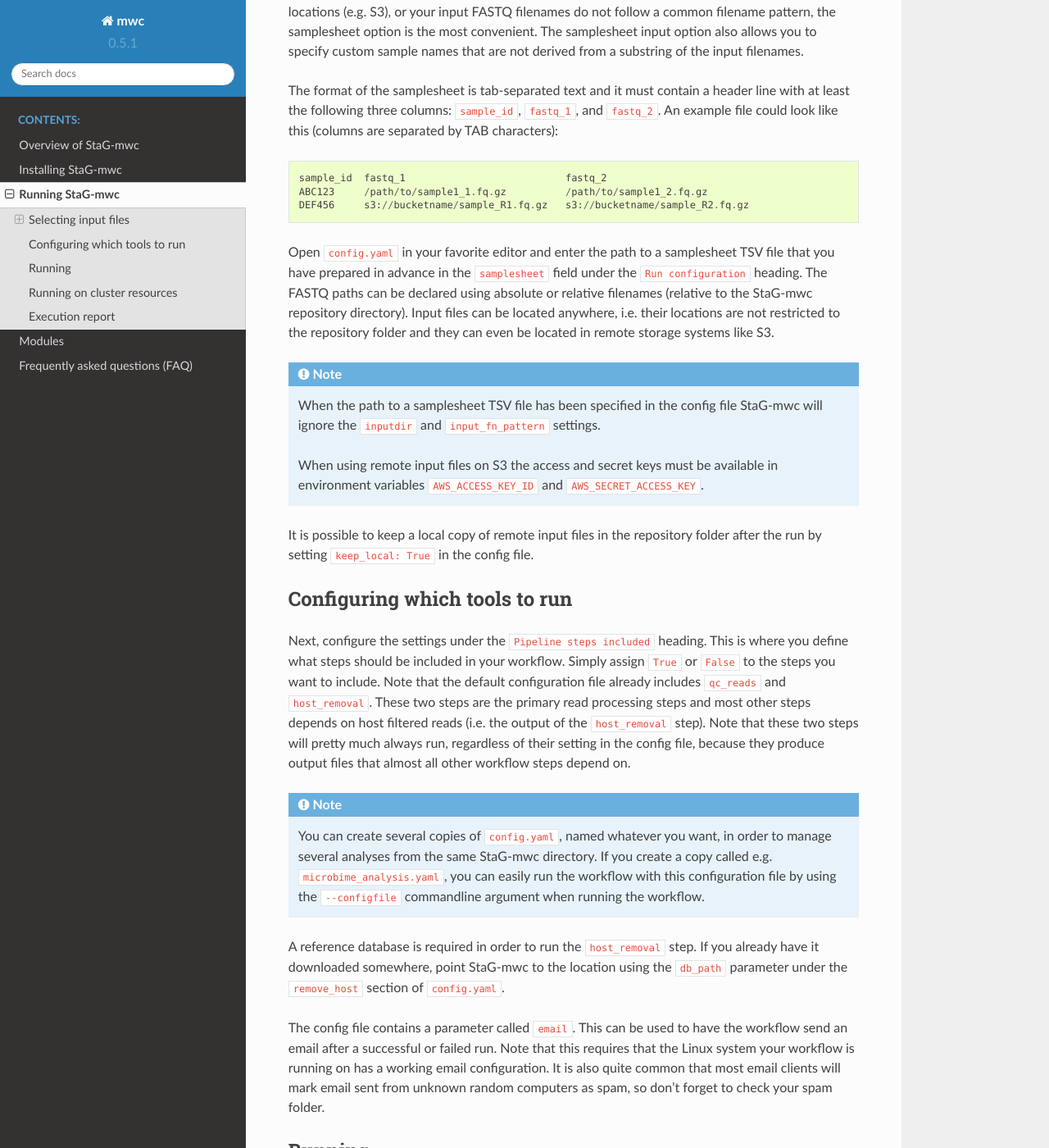
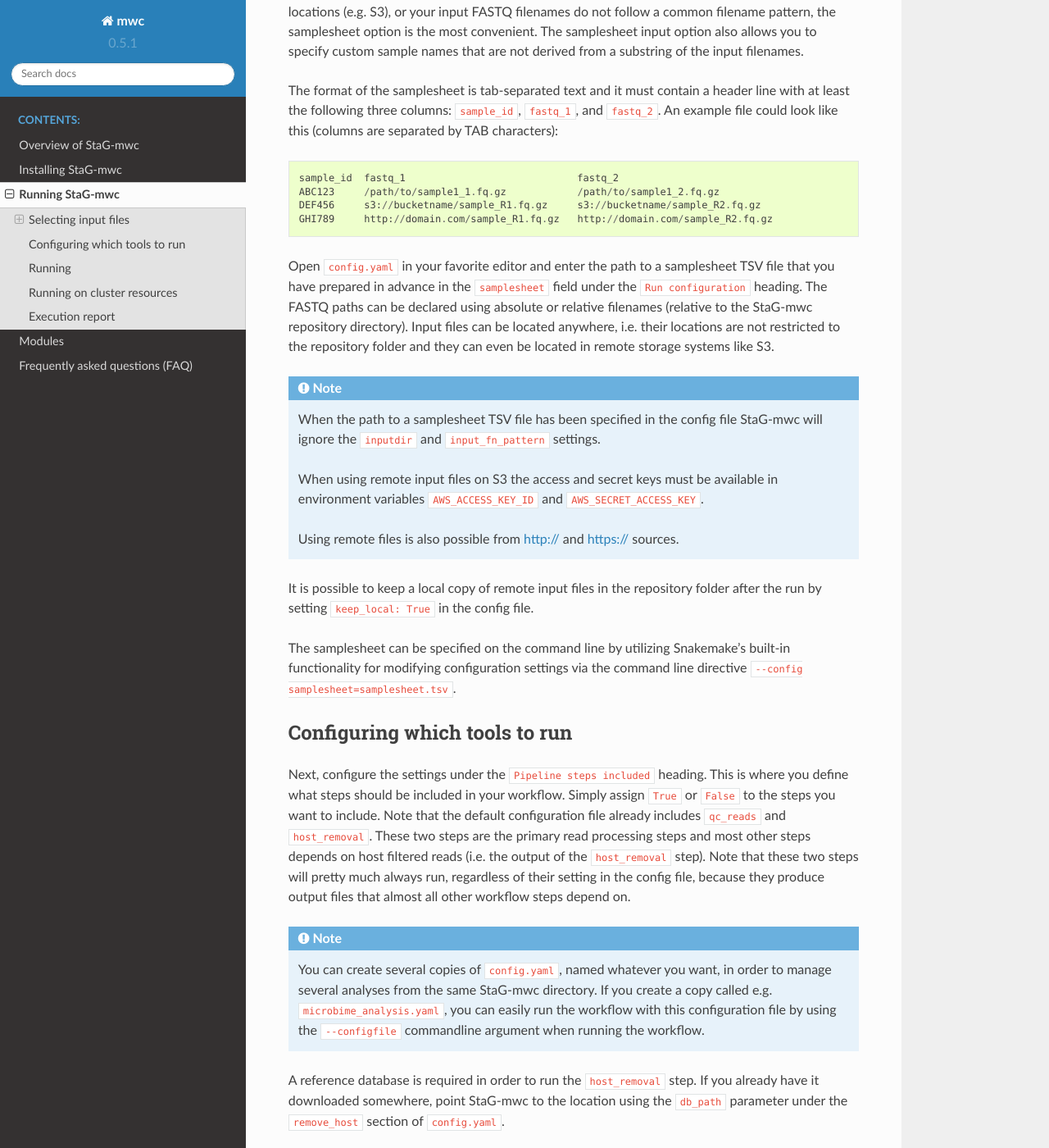
Before and after one commit to ctmrbio/stag-mwc, a Sphinx documentation site: the page built from docs/source/running.rst, in a window 1280 px wide and 1400 px high, scrolled down 797 px. Shown: the whole window at 82% size. Built offline with Sphinx 7.4.7 and the Read the Docs theme 2.0.0, drawn with Linux system fonts in a browser that asks for light colours.

Commit message:
Enable remote sources over HTTP/HTTPS

```diff
--- a/config.yaml
+++ b/config.yaml
@@ -35,6 +35,7 @@ keep_local: False                    # Keep local copies of remote input files,
 #########################
 qc_reads: True
 host_removal: True
+multiqc_report: True
 naive:
     assess_depth: False
     sketch_compare: False
@@ -55,7 +56,6 @@ mappers:
     bowtie2: False
 assembly: False
 binning: False
-multiqc_report: False
 
 
 #########################
@@ -65,7 +65,7 @@ fastp:
     extra: ""
     keep_output: False       # StaG deletes fastp output files after host removal, set to True to keep them.
 remove_host:
-    db_path: ""              # [Required] Path to folder containing a Kraken2 database with host sequences (taxo.k2d, etc.)
+    db_path: "/ceph/db/kraken2/kraken2_GRCh38"              # [Required] Path to folder containing a Kraken2 database with host sequences (taxo.k2d, etc.)
     confidence: 0.1          # Kraken2 confidence parameter, normally set to 0.1
     extra: "--quick"         # Additional command line arguments to kraken2
     keep_kraken: False       # StaG deletes the kraken and kreport output files by default, set to True to keep them.
--- a/docs/source/running.rst
+++ b/docs/source/running.rst
@@ -38,9 +38,10 @@ header line with at least the following three columns: ``sample_id``,
 ``fastq_1``, and ``fastq_2``. An example file could look like this (columns are
 separated by TAB characters)::
 
-   sample_id  fastq_1                           fastq_2
-   ABC123     /path/to/sample1_1.fq.gz          /path/to/sample1_2.fq.gz
-   DEF456     s3://bucketname/sample_R1.fq.gz   s3://bucketname/sample_R2.fq.gz
+   sample_id  fastq_1                             fastq_2
+   ABC123     /path/to/sample1_1.fq.gz            /path/to/sample1_2.fq.gz
+   DEF456     s3://bucketname/sample_R1.fq.gz     s3://bucketname/sample_R2.fq.gz
+   GHI789     http://domain.com/sample_R1.fq.gz   http://domain.com/sample_R2.fq.gz
 
 Open ``config.yaml`` in your favorite editor and enter the path to a
 samplesheet TSV file that you have prepared in advance in the ``samplesheet``
@@ -60,8 +61,14 @@ storage systems like S3.
    available in environment variables ``AWS_ACCESS_KEY_ID`` and
    ``AWS_SECRET_ACCESS_KEY``.
 
+   Using remote files is also possible from http:// and https:// sources.
+
 It is possible to keep a local copy of remote input files in the repository
 folder after the run by setting ``keep_local: True`` in the config file.
+
+The samplesheet can be specified on the command line by utilizing Snakemake's
+built-in functionality for modifying configuration settings via the command line
+directive ``--config samplesheet=samplesheet.tsv``.
 
 
 Configuring which tools to run
```
Also changed, not shown: 2 other files.
